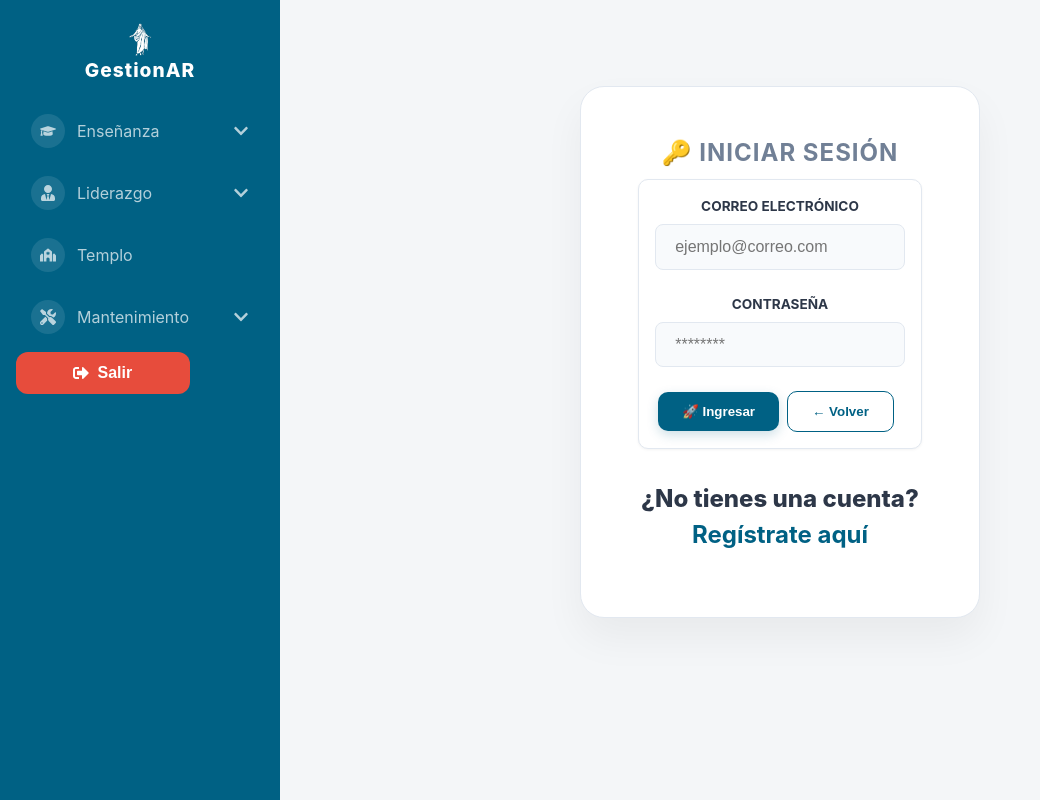
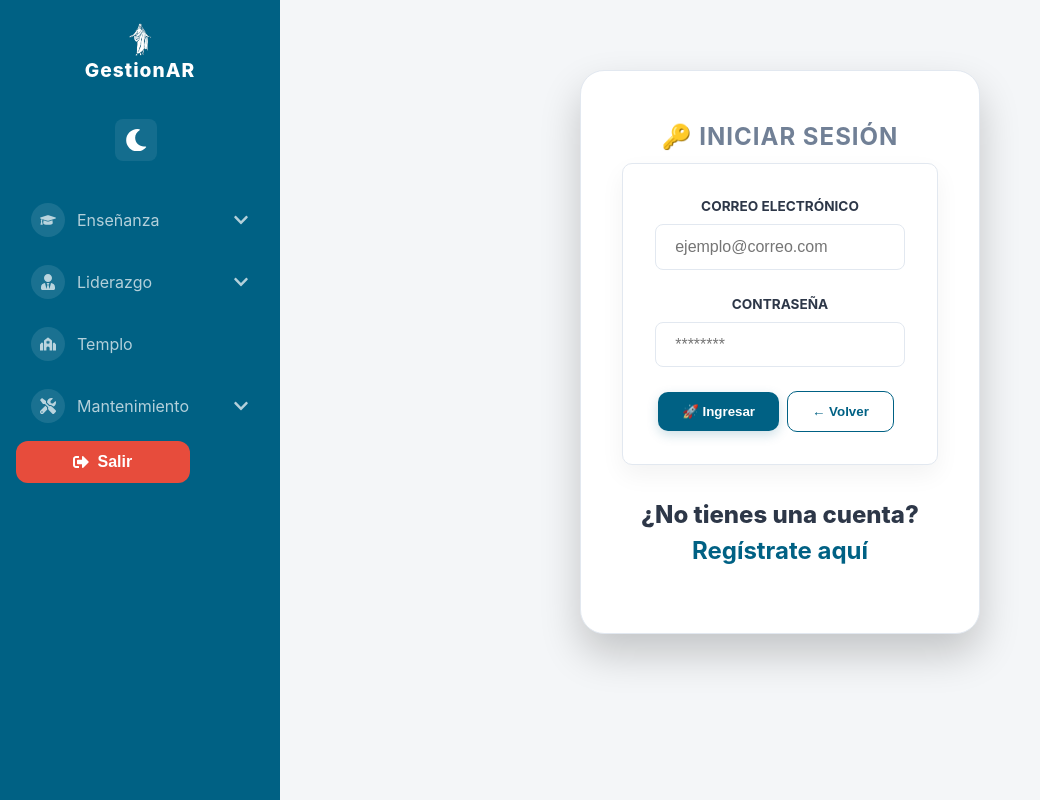
Before and after one commit to Alitares27/myinstitute, a React (Vite) app in the folder client/: page /login in a window 1280 px wide. Shown: the whole page, without its empty margins (0-1040 px from the left). Built offline with nearby package versions, Linux system fonts and the light colour scheme; no server answers.

Commit message:
feat: Implement dark mode functionality using a new theme context and global CSS variables.

```diff
--- a/client/src/components/Sidebar.tsx
+++ b/client/src/components/Sidebar.tsx
@@ -1,5 +1,6 @@
 import { useState } from "react";
 import { Link, useNavigate } from "react-router-dom";
+import { useTheme } from "../context/ThemeContext";
 import {
   FaUserGraduate,
   FaChalkboardTeacher,
@@ -19,7 +20,9 @@ import {
   FaMoneyBillWave,
   FaFileInvoice,
   FaBars,
-  FaTimes
+  FaTimes,
+  FaSun,
+  FaMoon
 } from "react-icons/fa";
 
 function Sidebar() {
@@ -29,6 +32,7 @@ function Sidebar() {
   const [isLeadershipOpen, setIsLeadershipOpen] = useState(false);
   const [isMaintenanceOpen, setIsMaintenanceOpen] = useState(false);
   const [isMenuOpen, setIsMenuOpen] = useState(false);
+  const { theme, toggleTheme } = useTheme();
 
   const handleLogout = () => {
     sessionStorage.clear();
@@ -53,9 +57,14 @@ function Sidebar() {
           />
           <span className="logo-text">GestionAR</span>
         </Link>
-        <button className="menu-toggle" onClick={() => setIsMenuOpen(!isMenuOpen)}>
-          {isMenuOpen ? <FaTimes /> : <FaBars />}
-        </button>
+        <div className="sidebar-actions">
+          <button className="theme-toggle" onClick={toggleTheme} title="Cambiar tema">
+            {theme === "light" ? <FaMoon /> : <FaSun />}
+          </button>
+          <button className="menu-toggle" onClick={() => setIsMenuOpen(!isMenuOpen)}>
+            {isMenuOpen ? <FaTimes /> : <FaBars />}
+          </button>
+        </div>
       </div>
 
       <div className="sidebar-content">
--- /dev/null
+++ b/client/src/context/ThemeContext.tsx
@@ -0,0 +1,40 @@
+import React, { createContext, useContext, useEffect, useState } from "react";
+
+type Theme = "light" | "dark";
+
+interface ThemeContextType {
+  theme: Theme;
+  toggleTheme: () => void;
+}
+
+const ThemeContext = createContext<ThemeContextType | undefined>(undefined);
+
+export const ThemeProvider: React.FC<{ children: React.ReactNode }> = ({ children }) => {
+  const [theme, setTheme] = useState<Theme>(() => {
+    const saved = localStorage.getItem("theme");
+    return (saved as Theme) || "light";
+  });
+
+  useEffect(() => {
+    document.documentElement.setAttribute("data-theme", theme);
+    localStorage.setItem("theme", theme);
+  }, [theme]);
+
+  const toggleTheme = () => {
+    setTheme((prev) => (prev === "light" ? "dark" : "light"));
+  };
+
+  return (
+    <ThemeContext.Provider value={{ theme, toggleTheme }}>
+      {children}
+    </ThemeContext.Provider>
+  );
+};
+
+export const useTheme = () => {
+  const context = useContext(ThemeContext);
+  if (context === undefined) {
+    throw new Error("useTheme must be used within a ThemeProvider");
+  }
+  return context;
+};
--- a/client/src/main.tsx
+++ b/client/src/main.tsx
@@ -2,9 +2,12 @@ import React from "react";
 import ReactDOM from "react-dom/client";
 import App from "./App";
 import "./styles/Global.css";
+import { ThemeProvider } from "./context/ThemeContext";
 
 ReactDOM.createRoot(document.getElementById("root")!).render(
   <React.StrictMode>
-    <App />
+    <ThemeProvider>
+      <App />
+    </ThemeProvider>
   </React.StrictMode>
 );
--- a/client/src/pages/Grades.tsx
+++ b/client/src/pages/Grades.tsx
@@ -160,7 +160,7 @@ export default function Grades() {
               ))}
             </select>
 
-            <input type="number" step="0.1" value={form.grade} onChange={(e) => setForm({ ...form, grade: e.target.value })} required />
+            <input type="number" step="0.1" placeholder="Calificación" value={form.grade} onChange={(e) => setForm({ ...form, grade: e.target.value })} required />
 
             <select value={form.grade_type} onChange={(e) => setForm({ ...form, grade_type: e.target.value })}>
               <option value="examen">Examen</option>
--- a/client/src/pages/TempleTrip.tsx
+++ b/client/src/pages/TempleTrip.tsx
@@ -243,13 +243,13 @@ export default function TempleTrip() {
                                     <td>${Number(trip.cost).toLocaleString()}</td>
                                     <td>
                                         <button
-                                            className="btn secondary"
+                                            className="btn secondary extracted-style-4"
                                             onClick={() => handleEdit(trip)}
                                         >
                                             <FaEdit />
                                         </button>
                                         <button
-                                            className="btn extracted-style-25"
+                                            className="btn secondary extracted-style-5"
                                             onClick={() => handleDelete(trip.id)}
                                         >
                                             <FaTrash />
--- a/client/src/styles/Global.css
+++ b/client/src/styles/Global.css
@@ -24,12 +24,33 @@
   --radius: 10px;
   --shadow-sm: 0 1px 3px rgba(0, 0, 0, 0.05);
   --shadow-md: 0 10px 25px rgba(0, 0, 0, 0.05);
+  --transition-speed: 0.3s;
+}
+
+[data-theme="dark"] {
+  --primary: #3182ce;
+  --primary-hover: #2b6cb0;
+  --secondary: #24b498;
+
+  --bg-body: #1a202c;
+  --bg-surface: #2d3748;
+  --bg-sidebar: #171923; /* Un azul muy oscuro/negro para el sidebar oscuro */
+
+  --text-main: #edf2f7;
+  --text-muted: #a0aec0;
+  --text-light: #ffffff;
+
+  --border-color: #4a5568;
+
+  --shadow-sm: 0 1px 3px rgba(0, 0, 0, 0.3);
+  --shadow-md: 0 10px 25px rgba(0, 0, 0, 0.4);
 }
 
 * {
   box-sizing: border-box;
   margin: 0;
   padding: 0;
+  transition: background-color var(--transition-speed) ease, border-color var(--transition-speed) ease, color var(--transition-speed) ease, box-shadow var(--transition-speed) ease;
 }
 
 body {
@@ -106,7 +127,7 @@ main.content {
 }
 
 .feature-card {
-  background: white;
+  background: var(--bg-surface);
   padding: 2.5rem;
   border-radius: 20px;
   text-align: center;
@@ -135,10 +156,10 @@ main.content {
 .auth-container.card {
   width: 100%;
   max-width: 400px;
-  background: white;
+  background: var(--bg-surface);
   padding: 3rem;
   border-radius: 24px;
-  box-shadow: 0 20px 40px rgba(0, 0, 0, 0.05);
+  box-shadow: 0 20px 40px rgba(0, 0, 0, 0.2);
 }
 
 footer {
@@ -235,10 +256,10 @@ form {
   display: grid !important;
   grid-template-columns: repeat(auto-fit, minmax(250px, 1fr));
   gap: 1.5rem;
-  background: white;
-  padding: 1rem;
+  background: var(--bg-surface);
+  padding: 2rem;
   border-radius: var(--radius);
-  box-shadow: var(--shadow-sm);
+  box-shadow: var(--shadow-md);
   border: 1px solid var(--border-color);
   margin-bottom: 2rem;
   align-items: end;
@@ -263,17 +284,18 @@ textarea {
   padding: 0.8rem 1.2rem;
   border: 1px solid var(--border-color);
   border-radius: 8px;
-  background-color: #f8fafc;
+  background-color: var(--bg-surface);
   font-size: 1rem;
+  color: var(--text-main);
   transition: all 0.2s ease;
 }
 
 input:focus,
 select:focus {
   outline: none;
-  background-color: #fff;
+  background-color: var(--bg-surface);
   border-color: var(--primary);
-  box-shadow: 0 0 0 4px rgba(0, 97, 132, 0.1);
+  box-shadow: 0 0 0 4px rgba(0, 97, 132, 0.2);
 }
 
 /* =========================================
@@ -311,7 +333,7 @@ button,
 
 .btn.secondary,
 .btn-cancel {
-  background-color: white;
+  background-color: var(--bg-surface);
   color: var(--primary);
   border: 1px solid var(--primary);
 }
@@ -366,7 +388,7 @@ button:hover:not(:disabled) {
   overflow-x: auto;
   display: block;
   margin-bottom: 2rem;
-  background: white;
+  background: var(--bg-surface);
   border-radius: var(--radius);
   box-shadow: var(--shadow-sm);
   overflow-x: auto;
@@ -377,17 +399,27 @@ table {
   width: 100%;
   border-collapse: collapse;
   min-width: 800px;
+  background-color: var(--bg-surface);
+  color: var(--text-main);
+}
+
+tr:hover td {
+  background-color: rgba(255, 255, 255, 0.03);
+}
+
+[data-theme="dark"] tr:hover td {
+  background-color: rgba(255, 255, 255, 0.05);
 }
 
 th,
 td {
   padding: 1.2rem;
   text-align: left;
-  border-bottom: 1px solid #edf2f7;
+  border-bottom: 1px solid var(--border-color);
 }
 
 th {
-  background: #f8fafc;
+  background: var(--bg-body);
   font-weight: 700;
   color: var(--text-muted);
   font-size: 0.75rem;
@@ -452,9 +484,37 @@ th {
 
 .sidebar-header {
   display: flex;
+  flex-direction: column;
   align-items: center;
   justify-content: center;
   width: 100%;
+  gap: 15px;
+  margin-bottom: 2rem;
+}
+
+.sidebar-actions {
+  display: flex;
+  align-items: center;
+  gap: 10px;
+}
+
+.theme-toggle {
+  background: rgba(255, 255, 255, 0.08);
+  border: none;
+  color: white;
+  padding: 10px;
+  border-radius: 50%;
+  display: flex;
+  align-items: center;
+  justify-content: center;
+  cursor: pointer;
+  font-size: 1.2rem;
+  transition: all 0.3s ease;
+}
+
+.theme-toggle:hover {
+  background: rgba(255, 255, 255, 0.2);
+  transform: rotate(15deg) scale(1.1);
 }
 
 .sidebar-content {
@@ -500,8 +560,8 @@ th {
 }
 
 .pagination button:hover:not(.active):not(:disabled) {
-  background-color: #f8fafc;
-  border-color: var(--primary);
+  background-color: var(--bg-surface);
+  border: 2px solid var(--primary);
   color: var(--primary);
   transform: translateY(-2px);
 }
@@ -606,6 +666,13 @@ th {
     font-size: 1.2rem !important;
   }
 
+  .sidebar-actions {
+    display: flex !important;
+    align-items: center;
+    gap: 12px;
+  }
+
+  .theme-toggle,
   .menu-toggle {
     display: flex !important;
     background: rgba(255, 255, 255, 0.1);
@@ -613,11 +680,12 @@ th {
     color: white;
     padding: 10px;
     border-radius: 8px;
-    font-size: 1.5rem;
+    font-size: 1.4rem;
     cursor: pointer;
     transition: background 0.2s;
   }
 
+  .theme-toggle:hover,
   .menu-toggle:hover {
     background: rgba(255, 255, 255, 0.2);
   }
@@ -804,6 +872,7 @@ th {
   font-weight: 600;
   cursor: pointer;
   outline: none;
+  transition: border-color 0.2s, box-shadow 0.2s;
 }
 
 .pagination-dropdown select:focus {
```
